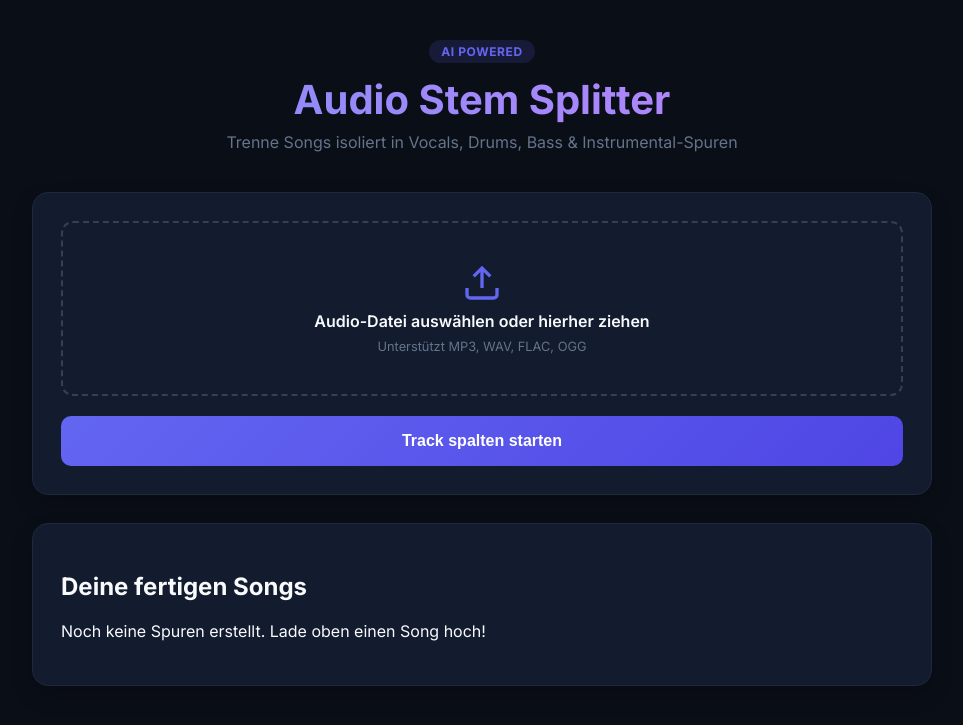
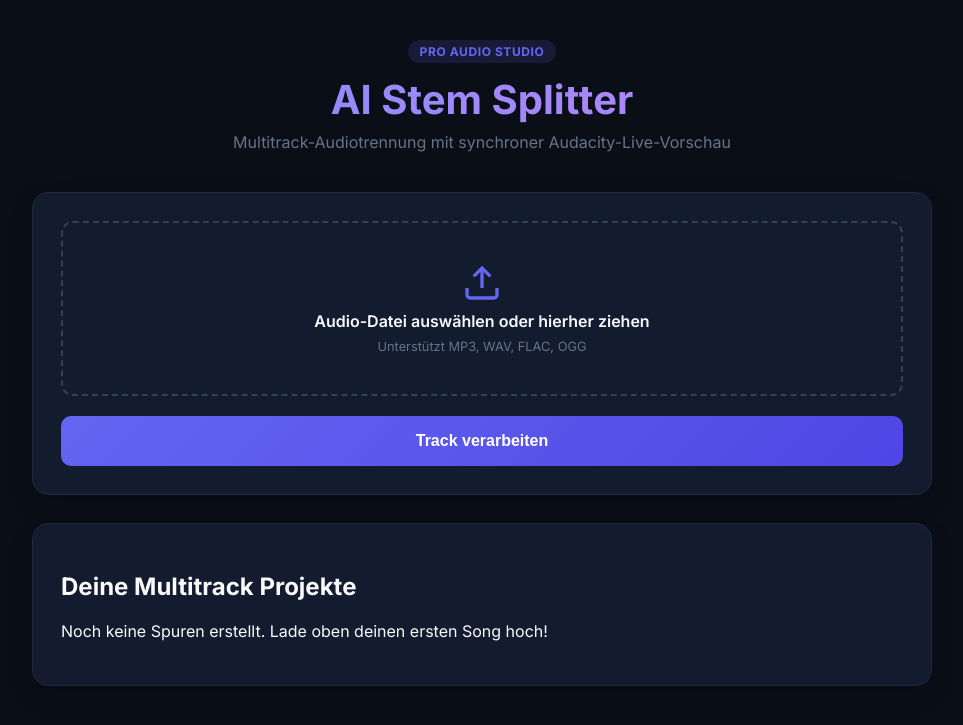
Before and after one commit to JFFLeon/AudioSplitter, a Flask app: page / in a window 1280 px wide. Shown: the top 725 px of the page, without its empty margins (158-1121 px from the left). Run offline with Flask 3, Linux system fonts and the light colour scheme.

Commit message:
Update index.html

```diff
--- a/templates/index.html
+++ b/templates/index.html
@@ -3,20 +3,22 @@
 <head>
     <meta charset="UTF-8">
     <meta name="viewport" content="width=device-width, initial-scale=1.0">
-    <title>AI Audio Stem Splitter</title>
+    <title>AI Audio Splitter Studio</title>
     <link rel="stylesheet" href="{{ url_for('static', filename='style.css') }}">
     <link href="https://fonts.googleapis.com/css2?family=Inter:wght@400;500;600;700&display=swap" rel="stylesheet">
+    <!-- WaveSurfer.js CDN für Audacity-Style Wellenformen -->
+    <script src="https://unpkg.com/wavesurfer.js@7"></script>
 </head>
 <body>
     <div class="container">
         <header>
-            <div class="logo-badge">AI POWERED</div>
-            <h1>Audio Stem Splitter</h1>
-            <p>Trenne Songs isoliert in Vocals, Drums, Bass & Instrumental-Spuren</p>
+            <div class="logo-badge">PRO AUDIO STUDIO</div>
+            <h1>AI Stem Splitter</h1>
+            <p>Multitrack-Audiotrennung mit synchroner Audacity-Live-Vorschau</p>
         </header>
 
         <main>
-            <!-- Upload Box -->
+            <!-- Upload Card -->
             <div class="card upload-card">
                 <form id="uploadForm" enctype="multipart/form-data">
                     <div class="file-dropzone" id="dropzone">
@@ -25,11 +27,11 @@
                         <span id="fileLabel" class="drop-text">Audio-Datei auswählen oder hierher ziehen</span>
                         <span class="file-hint">Unterstützt MP3, WAV, FLAC, OGG</span>
                     </div>
-                    <button type="submit" id="uploadBtn">Track spalten starten</button>
+                    <button type="submit" id="uploadBtn">Track verarbeiten</button>
                 </form>
             </div>
 
-            <!-- Live Status & Console Box -->
+            <!-- Live Progress / Console -->
             <div id="statusCard" class="card status-card hidden">
                 <div class="status-header">
                     <div>
@@ -44,33 +46,59 @@
                 </div>
 
                 <div class="terminal-box">
-                    <div class="terminal-header">KI-LOGS (ECHTZEIT)</div>
+                    <div class="terminal-header">KI ECHTZEIT-LOGS</div>
                     <pre id="terminalLogs">Warte auf Server-Rückmeldung...</pre>
                 </div>
             </div>
 
-            <!-- Projektliste -->
-            <div class="card projects-card">
-                <h2>Deine fertigen Songs</h2>
+            <!-- Audacity Multitrack Studio Section -->
+            <div class="card studio-card">
+                <h2>Deine Multitrack Projekte</h2>
                 {% if grouped_projects %}
                     {% for song_name, stems in grouped_projects.items() %}
-                        <div class="song-group">
-                            <h3 class="song-title">🎵 {{ song_name }}</h3>
-                            <div class="stems-grid">
+                        {% set song_id = loop.index %}
+                        <div class="audacity-studio" data-song-id="{{ song_id }}">
+                            <div class="studio-header">
+                                <h3 class="song-title">🎵 {{ song_name }}</h3>
+                                <!-- Master Controls für synchrone Wiedergabe -->
+                                <div class="master-controls">
+                                    <button class="btn-master-play" onclick="toggleMasterPlay('{{ song_id }}')">▶ / ❚❚ Master Play</button>
+                                    <button class="btn-master-stop" onclick="stopMasterPlay('{{ song_id }}')">◼ Stop</button>
+                                    <span class="master-time" id="time-display-{{ song_id }}">00:00 / 00:00</span>
+                                </div>
+                            </div>
+
+                            <!-- Multitrack Spuren untereinander -->
+                            <div class="multitrack-container">
                                 {% for item in stems %}
-                                    <div class="stem-card">
-                                        <div class="stem-header">
-                                            <span class="stem-badge stem-{{ item.stem }}">{{ item.stem | upper }}</span>
-                                            <a href="{{ url_for('download_file', filename=item.filename) }}" class="icon-download" download title="Download">⬇</a>
+                                    <div class="track-row" data-stem="{{ item.stem }}">
+                                        <!-- Linkes Bedienfeld (Audacity Track Control) -->
+                                        <div class="track-controls">
+                                            <div class="track-meta">
+                                                <span class="stem-badge stem-{{ item.stem }}">{{ item.stem | upper }}</span>
+                                                <a href="{{ url_for('download_file', filename=item.filename) }}" class="btn-download" download title="Download">⬇ WAV</a>
+                                            </div>
+                                            <div class="track-buttons">
+                                                <button class="btn-mute" onclick="toggleMute('{{ song_id }}', '{{ item.stem }}', this)">M</button>
+                                                <button class="btn-solo" onclick="toggleSolo('{{ song_id }}', '{{ item.stem }}', this)">S</button>
+                                            </div>
+                                            <div class="volume-slider-wrapper">
+                                                <span>🔊</span>
+                                                <input type="range" class="volume-slider" min="0" max="1" step="0.01" value="1" oninput="changeVolume('{{ song_id }}', '{{ item.stem }}', this.value)">
+                                            </div>
                                         </div>
-                                        <audio controls src="{{ url_for('download_file', filename=item.filename) }}"></audio>
+
+                                        <!-- Rechte Wellenform-Anzeige (Waveform Canvas) -->
+                                        <div class="waveform-container">
+                                            <div id="waveform-{{ song_id }}-{{ item.stem }}" class="waveform-element" data-url="{{ url_for('download_file', filename=item.filename) }}"></div>
+                                        </div>
                                     </div>
                                 {% endfor %}
                             </div>
                         </div>
                     {% endfor %}
                 {% else %}
-                    <p class="empty-state">Noch keine Spuren erstellt. Lade oben einen Song hoch!</p>
+                    <p class="empty-state">Noch keine Spuren erstellt. Lade oben deinen ersten Song hoch!</p>
                 {% endif %}
             </div>
         </main>
```
